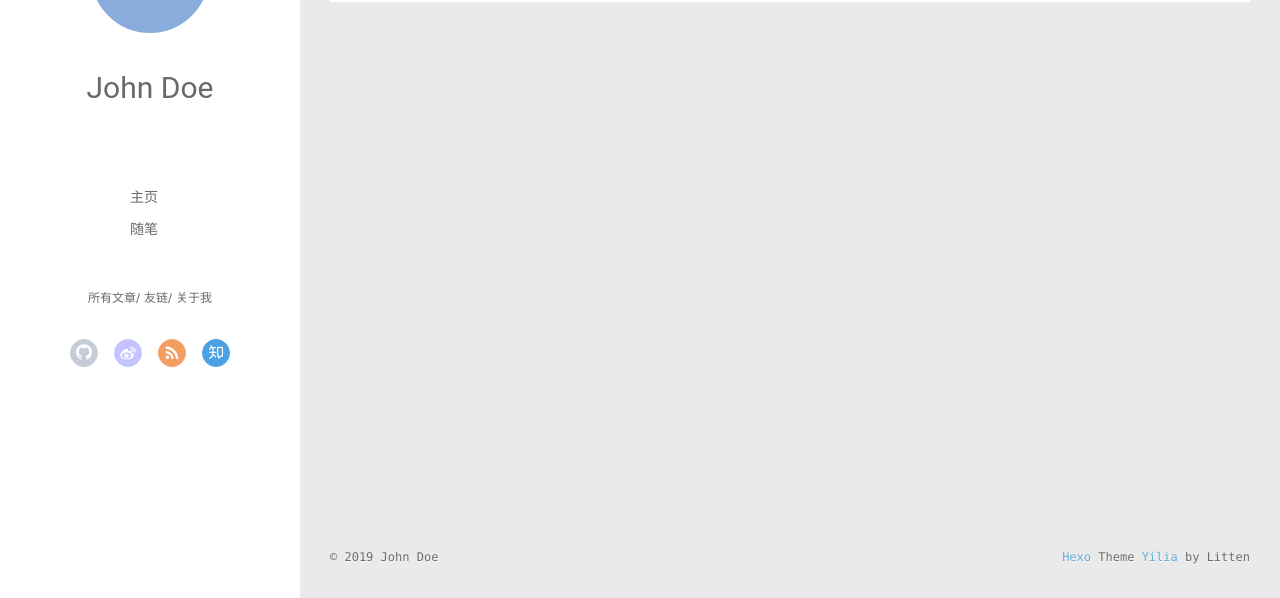
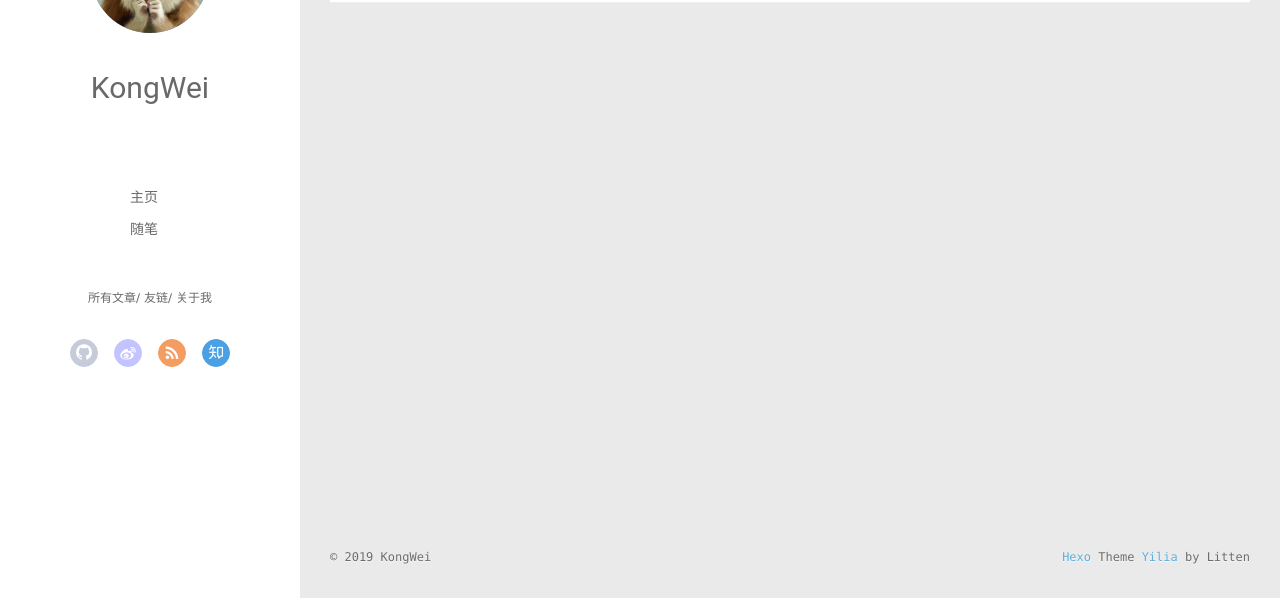
Before and after one commit to Bigeggroll/Bigeggroll.github.io, a plain HTML site: page archives/index.html in a window 1280 px wide. Shown: the part 202-800 px from the top of the page. Drawn offline with Linux system fonts and the light colour scheme; no server answers.

Commit message:
Site updated: 2019-07-01 21:51:35

```diff
--- a/archives/index.html
+++ b/archives/index.html
@@ -46,7 +46,7 @@
 			<img src="/images/animal.png" class="js-avatar">
 		</a>
 		<hgroup>
-		  <h1 class="header-author"><a href="/">John Doe</a></h1>
+		  <h1 class="header-author"><a href="/">KongWei</a></h1>
 		</hgroup>
 
 
@@ -104,7 +104,7 @@
 				<img src="/images/animal.png" class="js-avatar">
 			</div>
 			<hgroup>
-			  <h1 class="header-author js-header-author">John Doe</h1>
+			  <h1 class="header-author js-header-author">KongWei</h1>
 			</hgroup>
 
 
@@ -229,7 +229,7 @@
   <div class="outer">
     <div id="footer-info">
     	<div class="footer-left">
-    		&copy; 2019 John Doe
+    		&copy; 2019 KongWei
     	</div>
       	<div class="footer-right">
       		<a href="http://hexo.io/" target="_blank">Hexo</a>  Theme <a href="https://github.com/litten/hexo-theme-yilia" target="_blank">Yilia</a> by Litten
```
Also changed, not shown: 2019/07/01/hello-world/index.html (+3 -3 lines), 2019/07/01/第一篇文章/index.html (+3 -3 lines), archives/2019/07/index.html (+3 -3 lines), archives/2019/index.html (+3 -3 lines), index.html (+3 -3 lines), images/animal.png (added).
